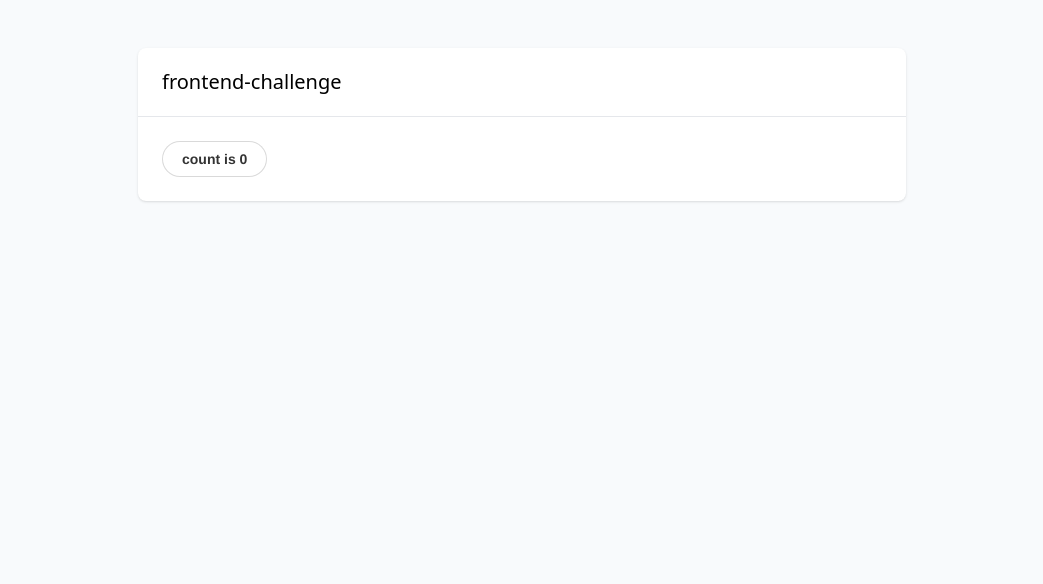
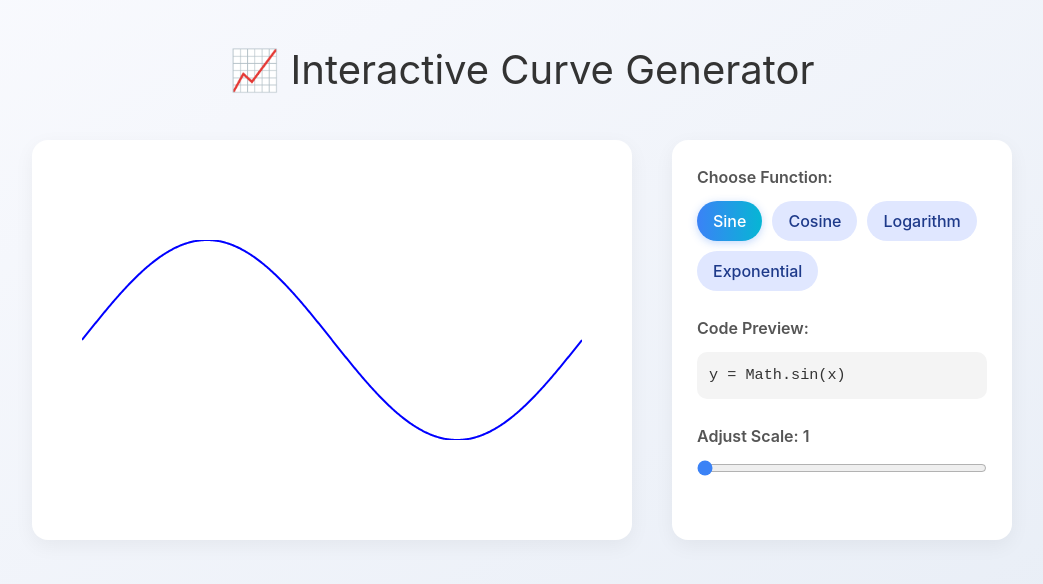
Before and after one commit to nikitachhattanicodeBlock/frontend_challenge, a Vue app: page / in a window 1280 px wide. Shown: the top 584 px of the page, without its empty margins (118-1161 px from the left). Built offline with nearby package versions, Linux system fonts and the light colour scheme.

Commit message:
intial commit for changes

```diff
--- a/src/App.vue
+++ b/src/App.vue
@@ -1,22 +1,165 @@
+<template>
+  <div class="app-container">
+    <h1 class="app-title">📈 Interactive Curve Generator</h1>
+
+    <div class="layout">
+      <!-- Graph Section -->
+      <div class="graph-panel">
+        <CurveGraph :functionName="functionName" :scale="scale" />
+      </div>
+
+      <!-- Control Section -->
+      <div class="controls-panel">
+        <!-- Function Selector -->
+        <section class="panel-section">
+          <label class="section-label">Choose Function:</label>
+          <div class="chip-container">
+            <button
+              v-for="option in options"
+              :key="option.value"
+              :class="['chip', { active: functionName === option.value }]"
+              @click="functionName = option.value"
+              :data-testid="`chip-${option.value}`"
+            >
+              {{ option.label }}
+            </button>
+          </div>
+        </section>
+
+        <!-- Code Preview -->
+        <section class="panel-section">
+          <label class="section-label">Code Preview:</label>
+          <pre class="code-preview">{{ generatedCode }}</pre>
+        </section>
+
+        <!-- Scale Control -->
+        <section class="panel-section">
+          <label class="section-label">Adjust Scale: {{ scale }}</label>
+          <input type="range" min="1" max="10" v-model="scale" class="slider" />
+        </section>
+      </div>
+    </div>
+  </div>
+</template>
+
 <script setup lang="ts">
-import HelloWorld from './components/HelloWorld.vue'
-import pkg from "../package.json"
+import { ref, computed } from 'vue';
+import CurveGraph from './components/CurveGraph.vue';
 
+const scale = ref(1);
+const functionName = ref<'sin' | 'cos' | 'log' | 'exp'>('sin');
+
+const options = [
+  { value: 'sin', label: 'Sine' },
+  { value: 'cos', label: 'Cosine' },
+  { value: 'log', label: 'Logarithm' },
+  { value: 'exp', label: 'Exponential' }
+];
+
+const generatedCode = computed(() => {
+  switch (functionName.value) {
+    case 'sin': return 'y = Math.sin(x)';
+    case 'cos': return 'y = Math.cos(x)';
+    case 'log': return 'y = Math.log(x)';
+    case 'exp': return 'y = Math.exp(x)';
+  }
+});
 </script>
 
-<template>
-   <div class="mx-auto max-w-7xl px-4 sm:px-6 lg:px-8 py-12">
-    <!-- We've used 3xl here, but feel free to try other max-widths based on your needs -->
-    <div class="mx-auto max-w-3xl">
-      <HelloWorld :msg="pkg.name" />
-    </div>
-  </div>
+<style scoped>
+.app-container {
+  padding: 40px;
+  background: linear-gradient(to bottom right, #f9fafe, #e6ecf5);
+  min-height: 100vh;
+  font-family: 'Inter', sans-serif;
+}
 
-</template>
+.app-title {
+  font-size: 2.5rem;
+  text-align: center;
+  color: #333;
+  margin-bottom: 40px;
+}
 
-<style>
-html, body {
-  @reference "./style.css";
-  @apply bg-slate-50;
+.layout {
+  display: flex;
+  flex-wrap: wrap;
+  gap: 40px;
+  justify-content: center;
+}
+
+.graph-panel {
+  width: 600px;
+  height: 400px;
+  background: white;
+  border-radius: 16px;
+  box-shadow: 0 6px 20px rgba(0, 0, 0, 0.05);
+  padding: 20px;
+  display: flex;
+  align-items: center;
+  justify-content: center;
+}
+
+.controls-panel {
+  width: 340px;
+  background: white;
+  border-radius: 16px;
+  box-shadow: 0 6px 20px rgba(0, 0, 0, 0.05);
+  padding: 25px;
+  display: flex;
+  flex-direction: column;
+  gap: 25px;
+}
+
+.panel-section {
+  display: flex;
+  flex-direction: column;
+  gap: 12px;
+}
+
+.section-label {
+  font-weight: 600;
+  color: #555;
+}
+
+.chip-container {
+  display: flex;
+  gap: 10px;
+  flex-wrap: wrap;
+}
+
+.chip {
+  padding: 8px 16px;
+  border-radius: 999px;
+  border: none;
+  background: #e0e7ff;
+  color: #1e3a8a;
+  font-weight: 500;
+  cursor: pointer;
+  transition: all 0.2s ease;
+}
+
+.chip:hover {
+  background: #c7d2fe;
+}
+
+.chip.active {
+  background: linear-gradient(to right, #3b82f6, #06b6d4);
+  color: white;
+  box-shadow: 0 2px 8px rgba(59, 130, 246, 0.3);
+}
+
+.code-preview {
+  background: #f4f4f4;
+  padding: 12px;
+  border-radius: 10px;
+  font-family: monospace;
+  font-size: 0.95rem;
+  color: #333;
+}
+
+.slider {
+  width: 100%;
+  accent-color: #3b82f6;
 }
 </style>
--- /dev/null
+++ b/src/components/CurveGraph.vue
@@ -0,0 +1,34 @@
+<template>
+  <svg :width="width" :height="height" viewBox="0 0 500 200">
+    <polyline :points="curvePoints" fill="none" stroke="blue" stroke-width="2" />
+  </svg>
+</template>
+
+<script setup lang="ts">
+import { computed } from 'vue'
+
+const props = defineProps<{
+  scale: number
+  functionName: 'sin' | 'cos' | 'log' | 'exp'
+}>()
+
+const width = 500
+const height = 200
+
+const curvePoints = computed(() => {
+  const points: string[] = []
+  for (let x = 0; x <= width; x++) {
+    const normX = (x / width) * Math.PI * 2 * props.scale
+    let y = 0
+    switch (props.functionName) {
+      case 'sin': y = Math.sin(normX); break
+      case 'cos': y = Math.cos(normX); break
+      case 'log': y = Math.log(normX + 1) / Math.log(10); break
+      case 'exp': y = Math.exp(normX * 0.1) / 10; break
+    }
+    const yPos = height / 2 - y * (height / 2)
+    points.push(`${x},${yPos.toFixed(2)}`)
+  }
+  return points.join(' ')
+})
+</script>
```
Also changed, not shown: 1 other file (tests, documents, lock files or other folders).
